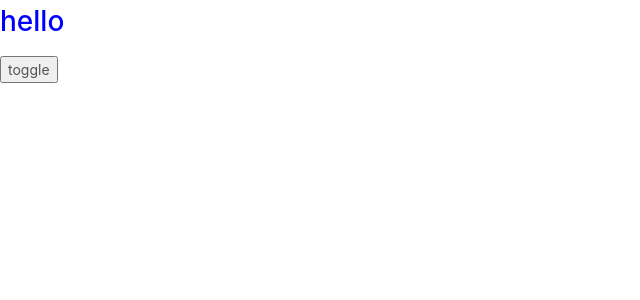
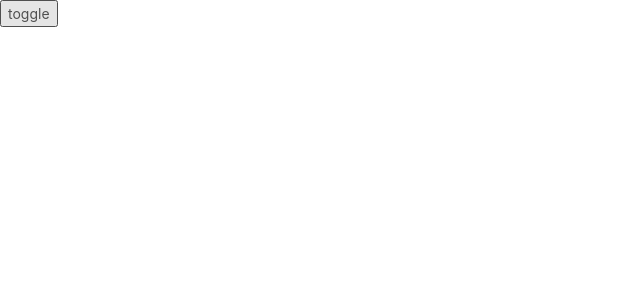
Before and after one commit to AlexYi7852/briefBook, a React app: page / in a window 1280 px wide. Shown: the top 300 px of the page, without its empty margins (0-640 px from the left). Built offline with nearby package versions, Linux system fonts and the light colour scheme.

Commit message:
import TransitionGroup 配合 CSSTransition 给多个元素添加动画

```diff
--- a/src/App.js
+++ b/src/App.js
@@ -1,5 +1,5 @@
 import React, { Component, Fragment } from 'react'
-import { CSSTransition } from 'react-transition-group'
+import { CSSTransition, TransitionGroup } from 'react-transition-group'
 import './style.css'
 
 
@@ -7,37 +7,50 @@ class App extends Component {
     constructor (props) {
         super(props)
         this.state = {
-            show: true
+            list: []
         }
     }
 
     render () {
         return (
             <Fragment>
-                <CSSTransition
-                    in={this.state.show}
-                    timeout={ 1000 }
-                    classNames="fade"
-                    // unmountOnExit
-                    onEntered={(el) => {el.style.color = 'blue'}}
-                    appear={ true }
-                    onExited={() => {
-                        this.setState(() => ({
-                            show: false
-                        }))
-                    }}
-                >
-                    <h1>hello</h1>
-                </CSSTransition>
+                <TransitionGroup>
+                    {
+                        this.state.list.map((item, index) => {
+                            return (
+                                <CSSTransition
+                                    in={true}
+                                    timeout={300}
+                                    classNames="fade"
+                                    unmountOnExit
+                                    key={index}
+                                    appear={true}
+                                    onEntered={(el) => {el.style.color = 'red'}}
+                                    // onExited={() => {
+                                    //     this.setState({
+                                    //         showValidationButton: true,
+                                    //     });
+                                    // }}
+                                >
+                                    <div >{item}</div>
+                                </CSSTransition>
+
+                            )
+                        })
+                    }
+                </TransitionGroup>
+
                 <button onClick={ this.handleToggle }>toggle</button>
             </Fragment>
         )
     }
 
     handleToggle = () => {
-        this.setState(() => ({
-            show: !this.state.show
-        }))
+        this.setState((prevState) => {
+            return {
+                list: [...prevState.list, 'item']
+            }
+        })
     }
 }
 
```
